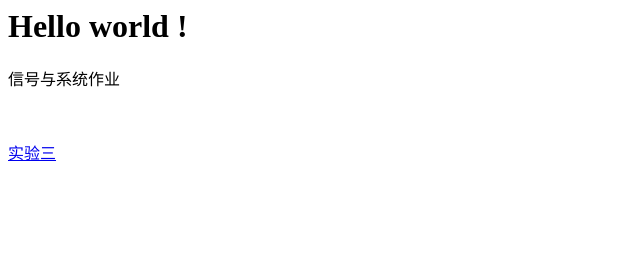
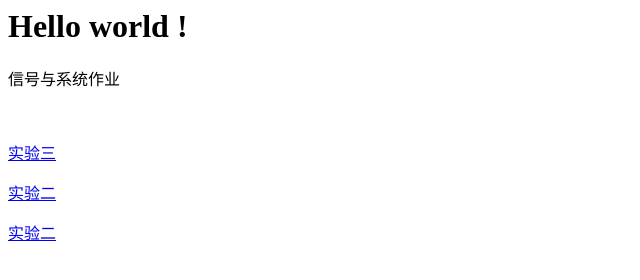
Before and after one commit to Hsin-yh/Hsin-yh.github.io, a plain HTML site: page index.html in a window 1280 px wide. Shown: the whole page, without its empty margins (0-640 px from the left). Drawn offline with Linux system fonts and the light colour scheme.

Commit message:
最终提交

```diff
--- a/index.html
+++ b/index.html
@@ -7,4 +7,6 @@ Hello world !
 </p>
 <br>
 <p><a href="https://github.com/Hsin-yh/SystemAndSignalHomeWork">实验三</a></p>
+<p><a href="https://github.com/Hsin-yh/SystemAndSignalHomeWork2">实验二</a></p>
+<p><a href="https://github.com/Hsin-yh/SystemAndSignalHomeWork3">实验二</a></p>
 </html>
```
